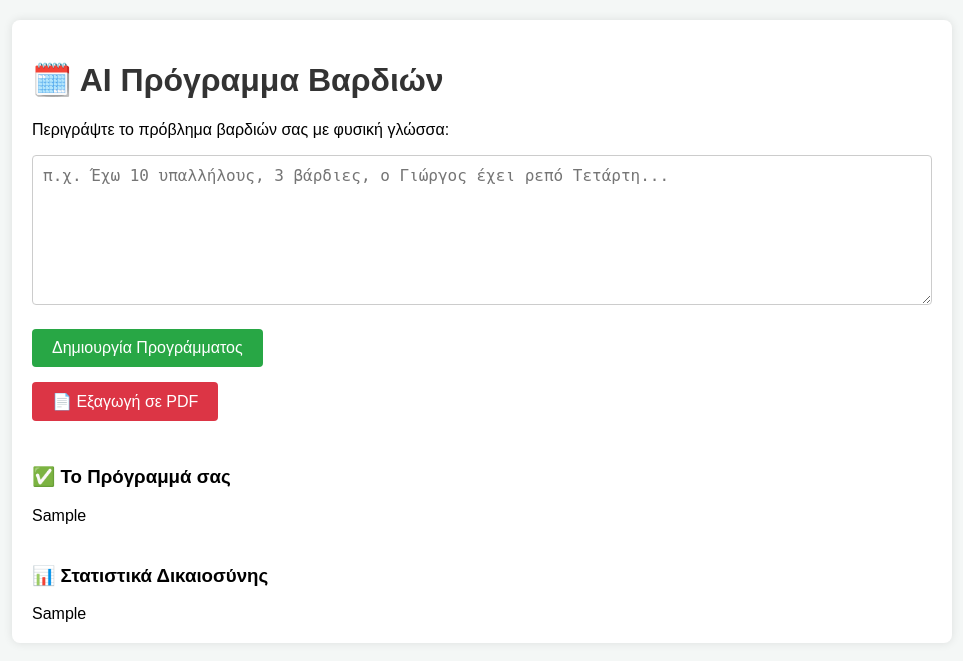
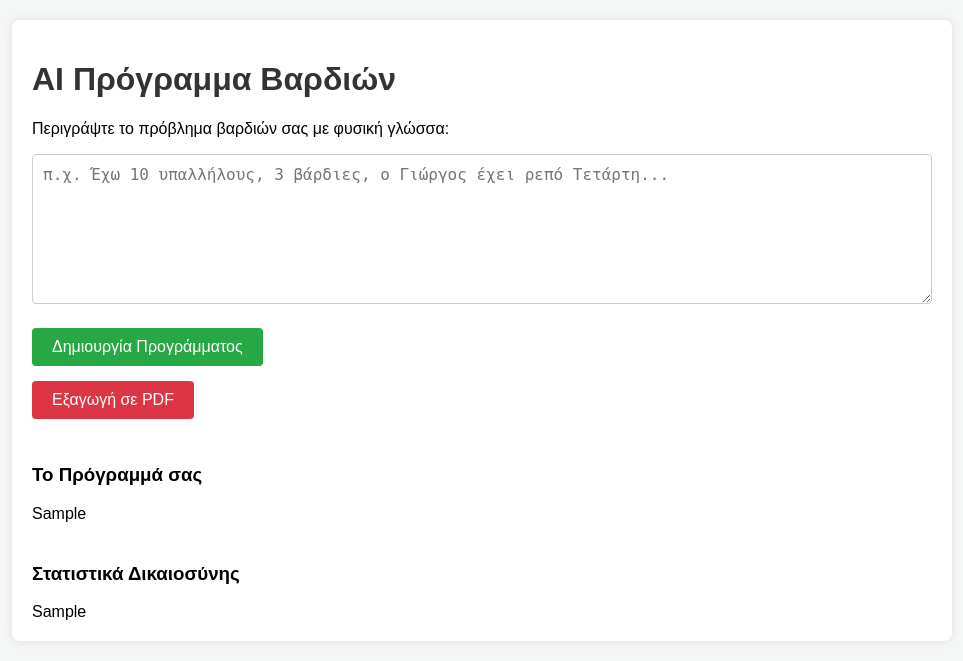
Before and after one commit to barmpagiannos/time-schedule-template, a Flask app: template templates/index.html in a window 1280 px wide. Shown: the top 661 px of the page, without its empty margins (158-1121 px from the left). Run offline with Flask 3, Linux system fonts and the light colour scheme; the template is opened without the code that fills it: most values are stand-ins (such as "Sample title", 1, 10 or a date in 2020); some libraries are stand-ins or nearby versions.

Commit message:
Minor changes in html

```diff
--- a/templates/index.html
+++ b/templates/index.html
@@ -2,7 +2,7 @@
 <html lang="el">
 <head>
     <meta charset="UTF-8">
-    <title>AI Shift Scheduler</title>
+    <title>VardionAI</title>
     <script src="https://cdnjs.cloudflare.com/ajax/libs/html2pdf.js/0.10.1/html2pdf.bundle.min.js"></script>
     <style>
         body { font-family: Arial, sans-serif; background-color: #f4f7f6; margin: 0; padding: 20px; }
@@ -30,7 +30,7 @@
 </head>
 <body>
     <div class="container">
-        <h1>🗓️ AI Πρόγραμμα Βαρδιών</h1>
+        <h1>AI Πρόγραμμα Βαρδιών</h1>
         <p>Περιγράψτε το πρόβλημα βαρδιών σας με φυσική γλώσσα:</p>
 
         <form method="POST">
@@ -40,20 +40,20 @@
 
         {% if error_message %}
             <div class="result" style="color: red;">
-                <h3>⚠️ Σφάλμα:</h3>
+                <h3>Σφάλμα:</h3>
                 <p>{{ error_message }}</p>
             </div>
         {% endif %}
 
         {% if table_html %}
-            <button class="btn-pdf" onclick="generatePDF()">📄 Εξαγωγή σε PDF</button>
+            <button class="btn-pdf" onclick="generatePDF()">Εξαγωγή σε PDF</button>
 
             <div id="schedule-content" class="result">
-                <h3>✅ Το Πρόγραμμά σας</h3>
+                <h3>Το Πρόγραμμά σας</h3>
                 {{ table_html | safe }}
 
                 {% if stats_html %}
-                    <h3 style="margin-top: 40px;">📊 Στατιστικά Δικαιοσύνης</h3>
+                    <h3 style="margin-top: 40px;">Στατιστικά Δικαιοσύνης</h3>
                     {{ stats_html | safe }}
                 {% endif %}
             </div>
```
